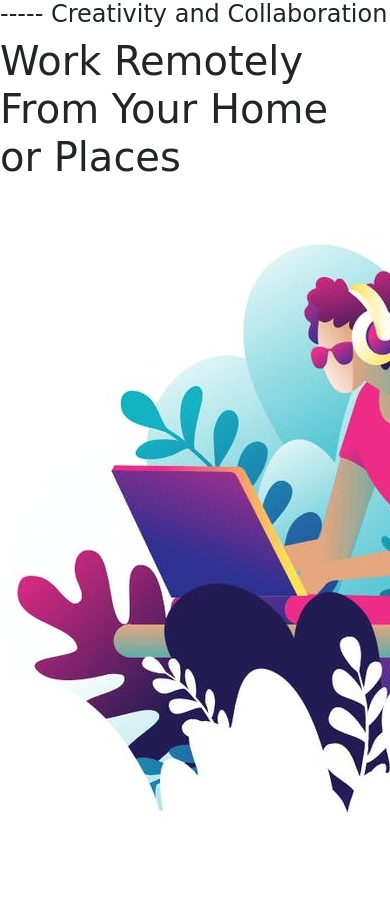
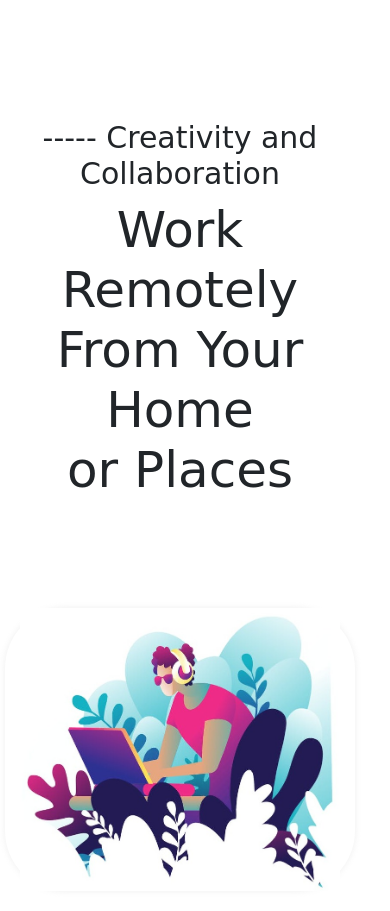
Before and after one commit to pratishrai/Swype, a Django app: page / in a window 390 px wide; the page is wider, and only the part inside the window is pictured. Shown: the part 62-973 px from the top of that part. Before the commit the page ends 875 px from the top of that part, so only its background shows below. Run offline with Django 3.2, Linux system fonts and the light colour scheme; some libraries are stand-ins or nearby versions; some web fonts are replaced.

Commit message:
CSS changes in home page

```diff
--- a/static/css/style.css
+++ b/static/css/style.css
@@ -53,3 +53,27 @@
   min-height: 2000px;
   min-width: 5000px;
 }
+
+.home{
+    padding: 20px;
+}
+.intro{
+    display: table-cell !important;
+    text-align: center !important;
+
+}
+.subintro {
+    padding: 100px 0;
+    text-align: center;
+    vertical-align: middle !important;
+}
+.subintro h4{
+    font-size: 30px;
+}
+.subintro h1{
+    font-size: 50px;
+}
+.intro-image{
+    border-radius: 60px;
+    box-shadow: 0 0 6px rgba(228, 228, 228, 0.6);
+}
--- a/templates/home.html
+++ b/templates/home.html
@@ -9,13 +9,15 @@
     <title>Home | Swype</title>
 </head>
 <body>
-    <div class="row home">
-    <div class="col-md-6">
-        <h4>----- Creativity and Collaboration</h4>
-        <h1>Work Remotely<br>From Your Home <br>or Places</h1>
+    <div class="row container-fluid home">
+    <div class="col-md-6 intro">
+        <div class="subintro">
+            <h4>----- Creativity and Collaboration</h4>
+            <h1>Work Remotely<br>From Your Home <br>or Places</h1>
+        </div>
     </div>
-    <div class="col-md-6">
-        <img src="{% static 'img/remote.jpg' %}" alt="Remote Work">
+    <div class="col-md-5 intro-image">
+        <img src="{% static 'img/remote.jpg' %}" class="img-fluid" alt="Remote Work">
     </div>
     </div>
 </body>
```
Also changed, not shown: templates/register.html (+1 -29 lines), db.sqlite3.
